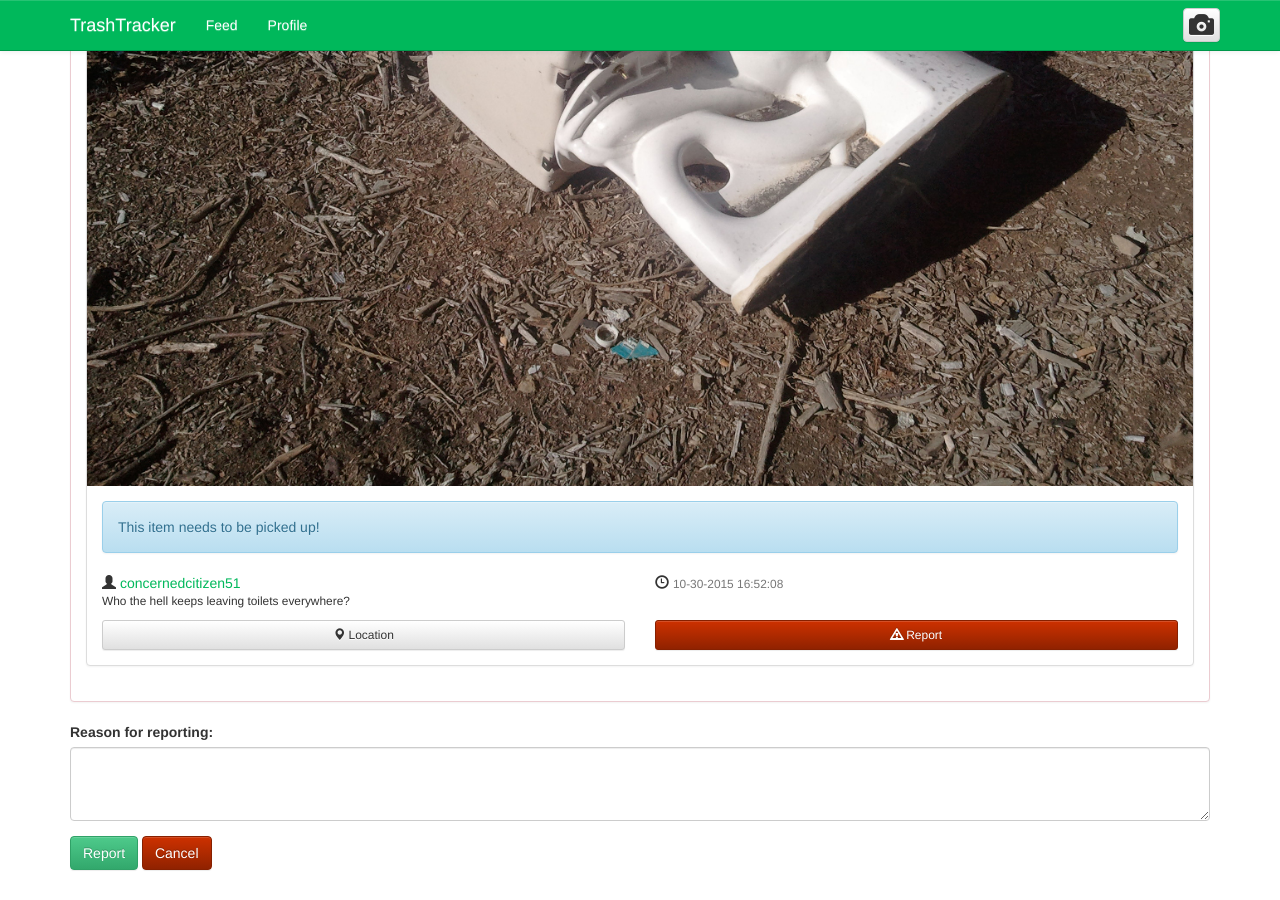
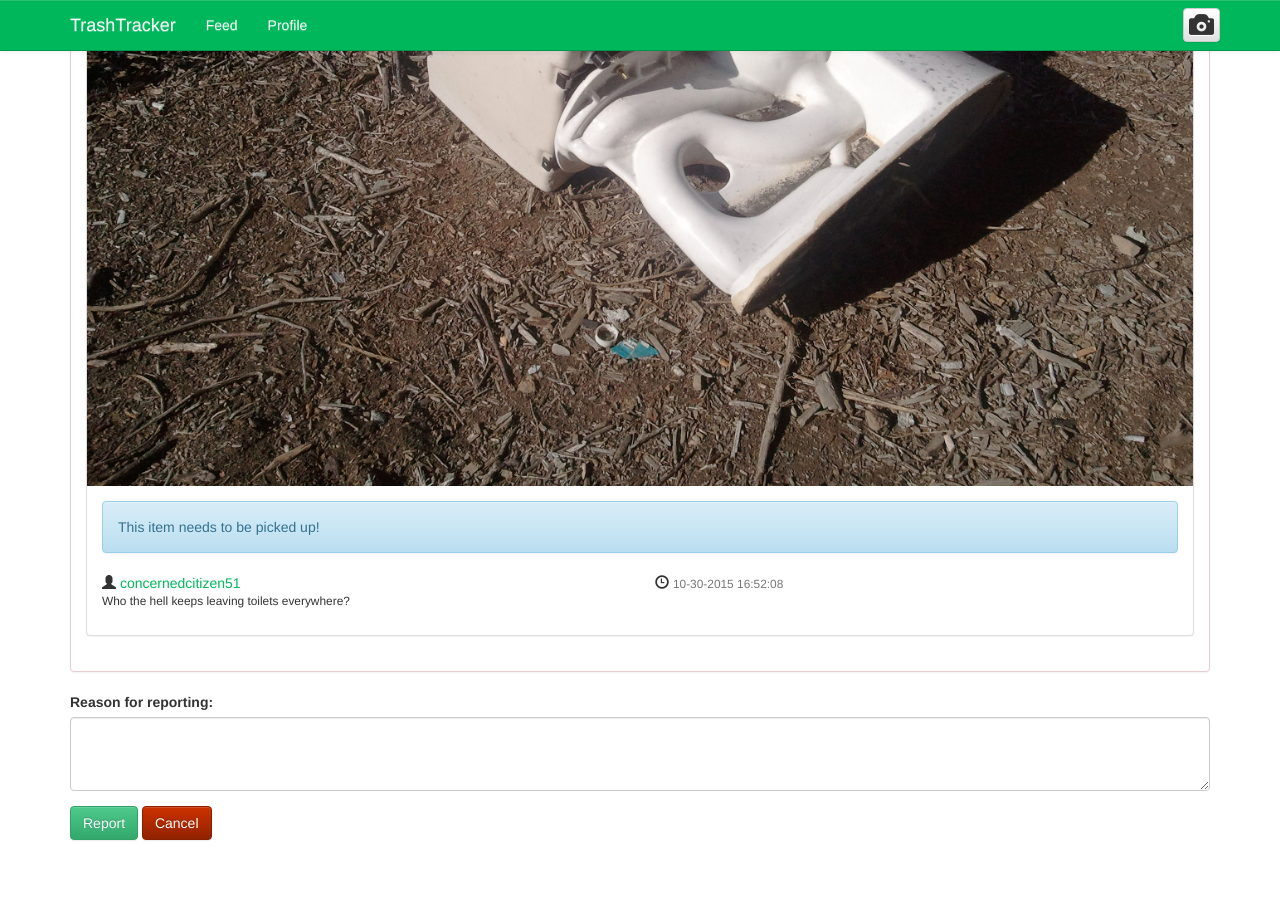
Before and after one commit to kocsenc/FoodTracker, a Jekyll site: the page built from report.html, in a window 1280 px wide and 900 px high, scrolled down 569 px. Built offline with Jekyll 4.4.1, drawn with Linux system fonts in a browser that asks for light colours; nearby versions of some CDN libraries; after the commit the page ends 1439 px from its top, so only the background shows below that.

Commit message:
Hide the trashItem's report button when on the report page.

```diff
--- a/_includes/trashItem.html
+++ b/_includes/trashItem.html
@@ -19,6 +19,7 @@
         <p class="small">
             {{include.msg}}
         </p>
+        {% unless include.hideButtons %}
         <div class="row">
             <div class="col-xs-6">
                 <a class="btn btn-default btn-sm btn-block" href="#">
@@ -33,5 +34,6 @@
                 </a>
             </div>
         </div>
+        {% endunless %}
     </div>
 </div>
--- a/report.html
+++ b/report.html
@@ -15,7 +15,7 @@ title: Report Submission
                 </h3>
             </div>
             <div class="panel-body">
-                {% include trashItem.html img="/img/00000006.jpg" user="concernedcitizen51" time="10-30-2015 16:52:08" msg="Who the hell keeps leaving toilets everywhere?" later=true %}
+                {% include trashItem.html img="/img/00000006.jpg" user="concernedcitizen51" time="10-30-2015 16:52:08" msg="Who the hell keeps leaving toilets everywhere?" later=true hideButtons=true %}
             </div>
         </div>
 
```
